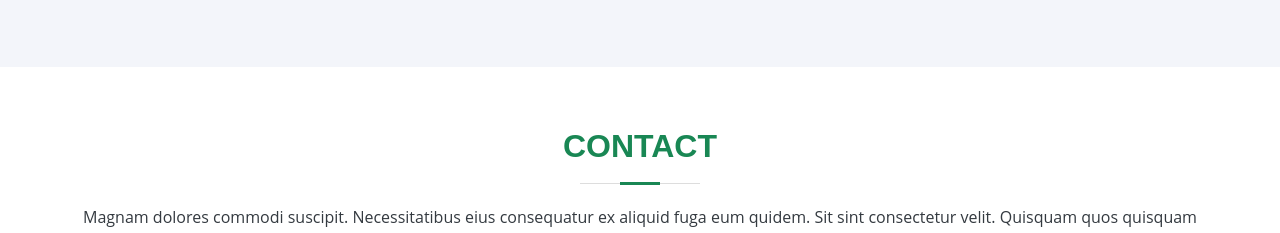
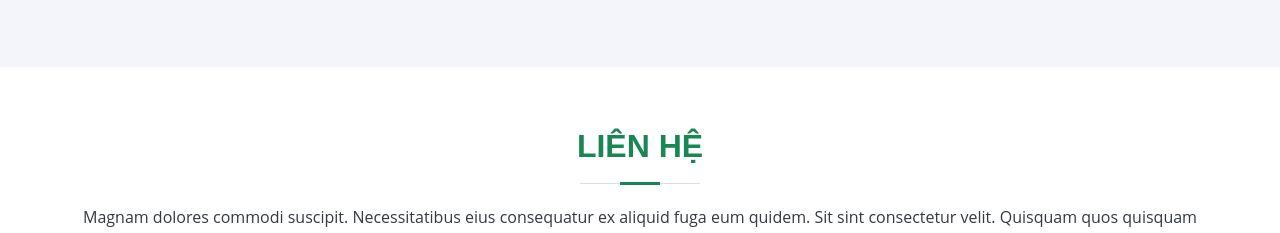
Before and after one commit to tvtien1210/EnglishStudySite, a plain HTML site: page index.html in a window 1280 px wide. Shown: the part 6260-6493 px from the top of the page. Drawn offline with Linux system fonts and the light colour scheme.

Commit message:
Update index.html

```diff
--- a/index.html
+++ b/index.html
@@ -1296,7 +1296,7 @@
       <section id="contact" class="contact">
         <div class="container" data-aos="fade-up">
           <div class="section-title">
-            <h2>Contact</h2>
+            <h2>Liên hệ</h2>
             <p>
               Magnam dolores commodi suscipit. Necessitatibus eius consequatur
               ex aliquid fuga eum quidem. Sit sint consectetur velit. Quisquam
```
